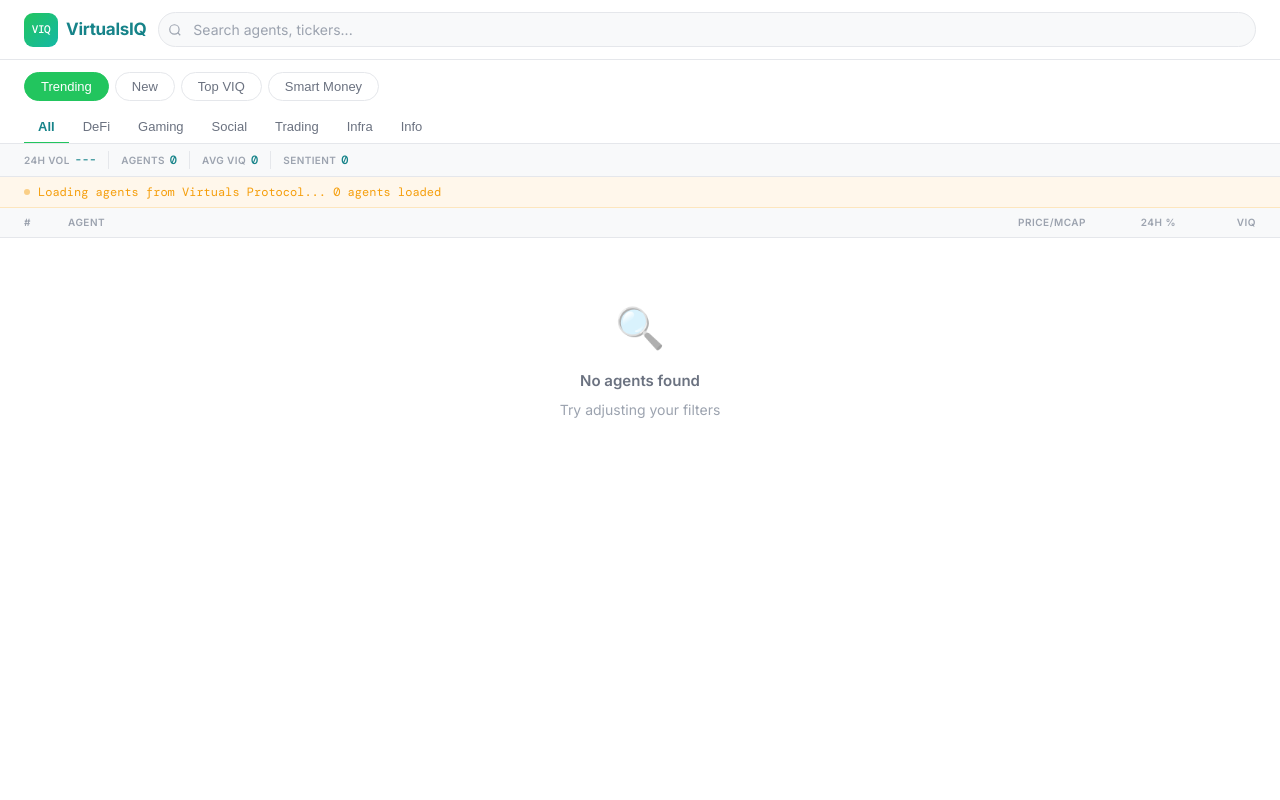
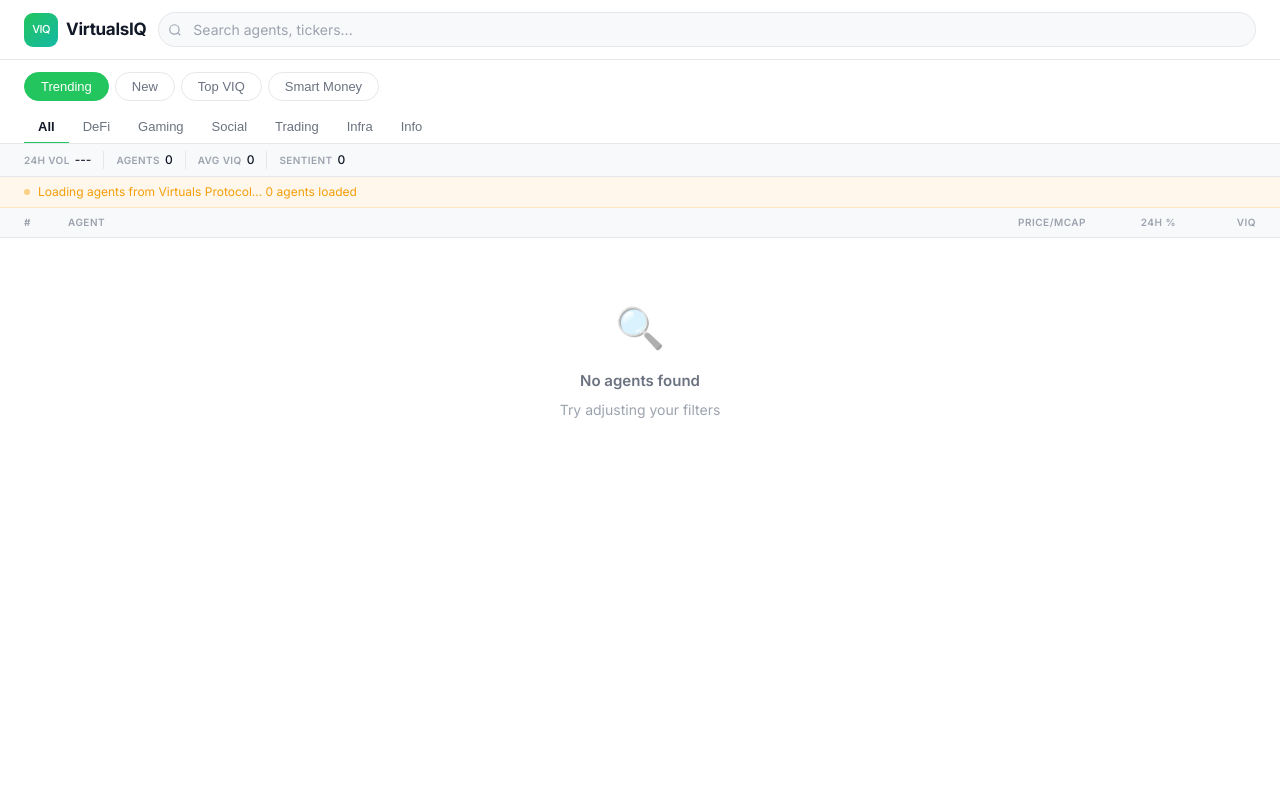
Before and after one commit to Rob650/VirtualsIQ, a FastAPI app: page / in a window 1280 px wide. Run offline with FastAPI, Linux system fonts and the light colour scheme; data that the repository does not hold is empty.

Commit message:
Fix font consistency: replace DM Mono with Inter everywhere

```diff
--- a/templates/index.html
+++ b/templates/index.html
@@ -15,7 +15,7 @@
       --bg-4:       #E9ECEF;
       --border:     #E5E7EB;
       --border-2:   #D1D5DB;
-      --text:       #168389;
+      --text:       #111827;
       --text-muted: #6B7280;
       --text-dim:   #9CA3AF;
 
@@ -32,7 +32,7 @@
       --radius-sm:  6px;
       --radius-pill:100px;
       --font-ui:    'Inter', sans-serif;
-      --font-data:  'DM Mono', monospace;
+      --font-data:  'Inter', sans-serif;
     }
 
     *, *::before, *::after { box-sizing: border-box; margin: 0; padding: 0; }
```
